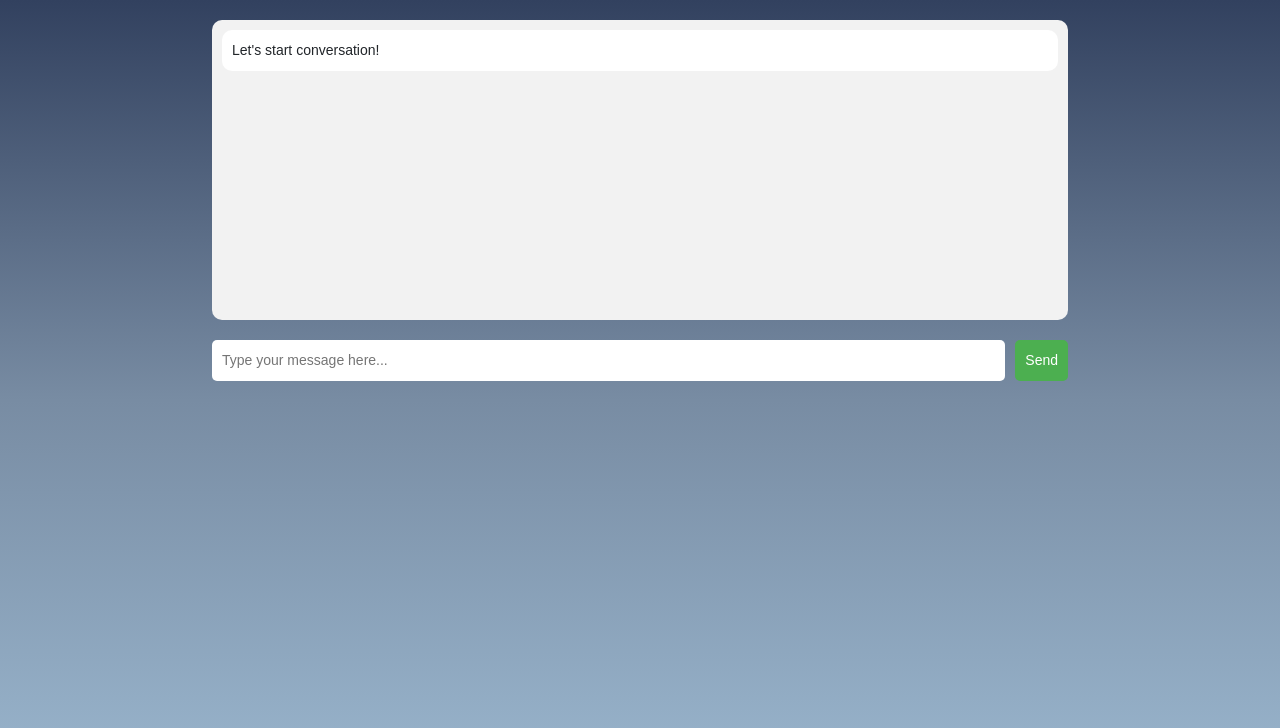
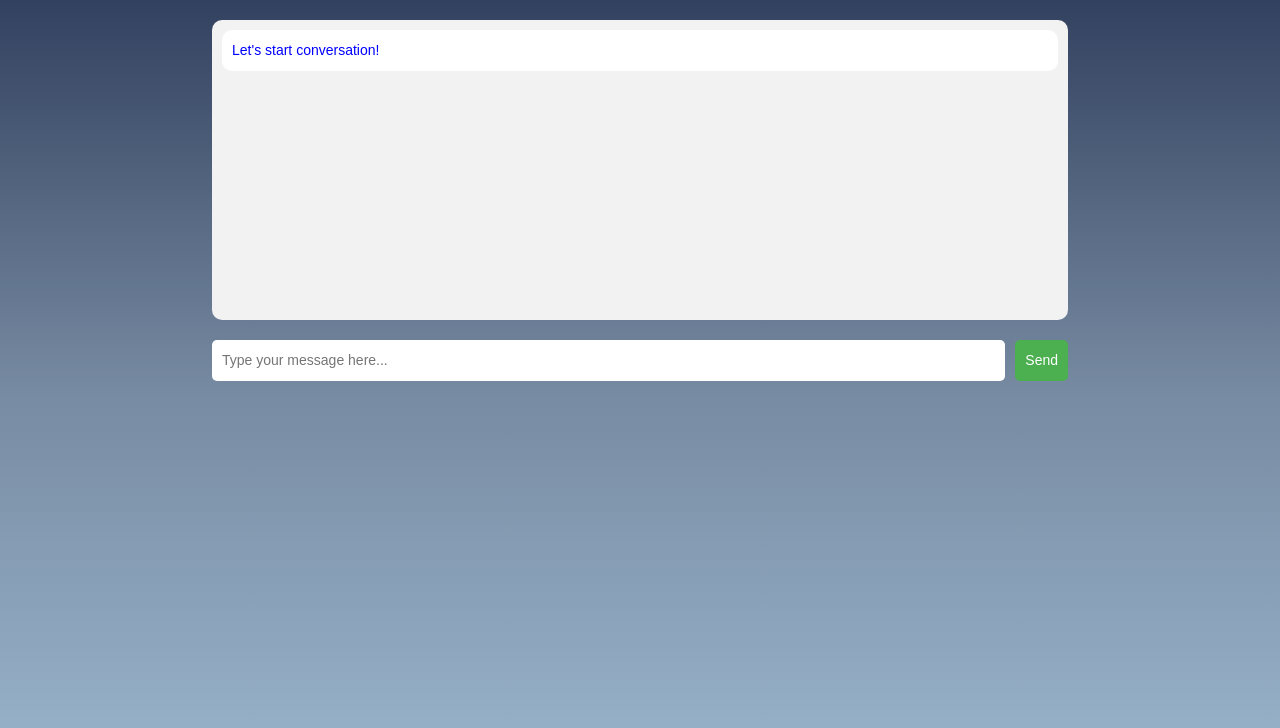
Before and after one commit to AstroHyo/Tutor-App, a React (Create React App) app in the folder frontend/tutorapp/: page /chatWithTutor in a window 1280 px wide. Shown: the top 728 px of the page. Built offline with nearby package versions, Linux system fonts and the light colour scheme.

Commit message:
(FE) Edit userMessage and tutorMessage format

```diff
--- a/frontend/tutorapp/src/routes/Chatbot.js
+++ b/frontend/tutorapp/src/routes/Chatbot.js
@@ -4,9 +4,7 @@ import axios from 'axios';
 
 function Chatbot() {
   let [userMessage, setUserMessage] = useState([]);
-  let [tutorMessage, setTutorMessage] = useState([
-    { text: "Let's start conversation!", sender: "assistant" }
-  ]);
+  let [tutorMessage, setTutorMessage] = useState([]);
   //만약 userMessage 값이 업데이트되면 true
   let [checkUpdate, setCheckUpdate] = useState(false);
   let [userInput, setUserInput] = useState("");
@@ -20,14 +18,14 @@ function Chatbot() {
   //엔터 입력 시 userMessage 업데이트하고 chechupdate true
   const handleKeyPress = (event) => {
     if (event.key === 'Enter') {
-      setUserMessage([...userMessage, { text: userInput, sender: "user" }]);
+      setUserMessage([...userMessage, userInput]);
       setCheckUpdate(true);
       setUserInput('');
     }
   }
   //버튼 클릭시 사용
   function handleSendButton() {
-    setUserMessage([...userMessage, { text: userInput, sender: "user" }]);
+    setUserMessage([...userMessage, userInput]);
     setCheckUpdate(true);
     setUserInput('');
   }
@@ -47,7 +45,7 @@ function Chatbot() {
         }
       });
       const data = response.data;
-      setTutorMessage([...tutorMessage, { text: data.assistant, sender: "assistant" }]);
+      setTutorMessage([...tutorMessage, data.assistant]);
     } catch (error) {
       console.error(error);
     }
@@ -80,8 +78,11 @@ function Chatbot() {
   return (
     <div className="chat-container">
       <div className="chat-box" ref={chatBoxRef}>
+        <div className="chat-message assistant">
+          <p>Let's start conversation!</p>
+        </div>
         {messages.map((message, index) => (
-          <div className={'chat-message ${message.sender}'} key={index}>
+          <div className="chat-message" key={index}>
             <p>{message.text}</p>
           </div>
         ))}
```
